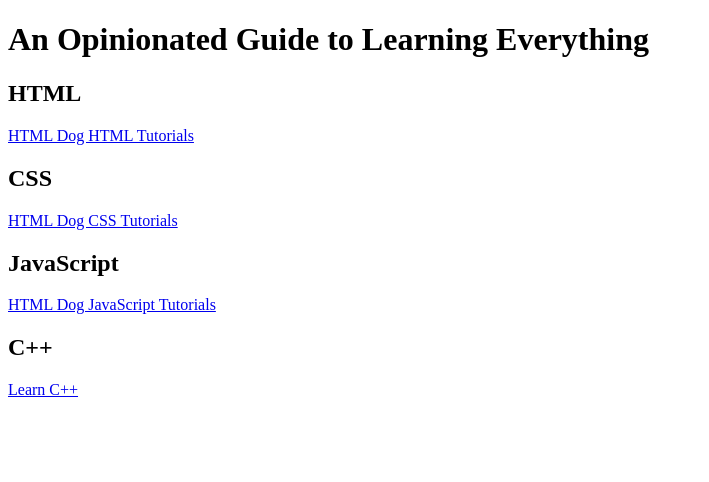
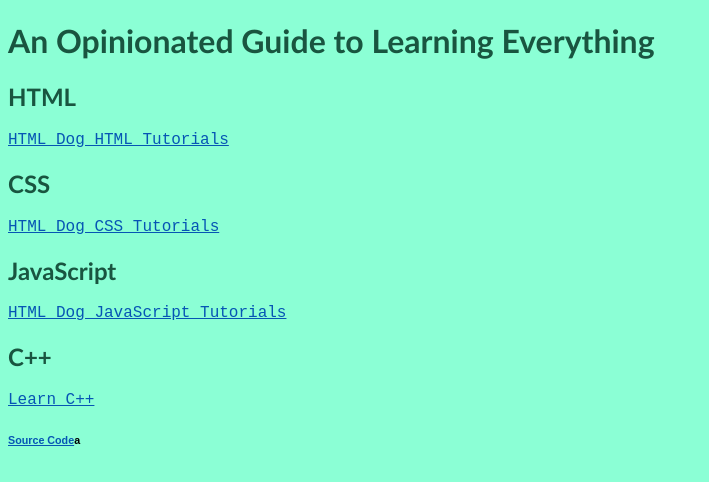
Before and after one commit to belugawales/Opinionated-Guide-to-Learning-Everything, a plain HTML site: page index.html in a window 1280 px wide. Shown: the whole page, without its empty margins (0-709 px from the left). Drawn offline with Linux system fonts and the light colour scheme.

Commit message:
Added CSS formatting

```diff
--- a/index.html
+++ b/index.html
@@ -4,6 +4,7 @@
   <head>
       <meta charset="utf-8" />
       <title>An Opinionated Guide to Learning Everything</title>
+      <link rel = "stylesheet" href = "style.css">
   </head>
 
   <body>
@@ -17,5 +18,6 @@
     <p><a href="https://htmldog.com/guides/javascript/">HTML Dog JavaScript Tutorials</a></p>
     <H2>C++</H2>
     <p><a href="https://www.learncpp.com/">Learn C++</a></p>
+    <H6><a href="https://github.com/belugawales/Opinionated-Guide-to-Learning-Everything">Source Code</a>a</H6>
   </body>
 </html>
--- /dev/null
+++ b/style.css
@@ -0,0 +1,20 @@
+body {
+    background-color: #8bffd5;
+}
+h1 {
+    color: #195540;
+    font-family: 'Trebuchet MS', 'Lucida Sans Unicode', 'Lucida Grande', 'Lucida Sans', Arial, sans-serif
+}
+a {
+    color: #0655b4;
+}
+h2 {
+    color: #195540;
+    font-family: 'Trebuchet MS', 'Lucida Sans Unicode', 'Lucida Grande', 'Lucida Sans', Arial, sans-serif;
+}
+p {
+    font-family: 'Courier New', Courier, monospace;
+}
+h6 {
+    font-family: Arial, Helvetica, sans-serif;
+}
```
